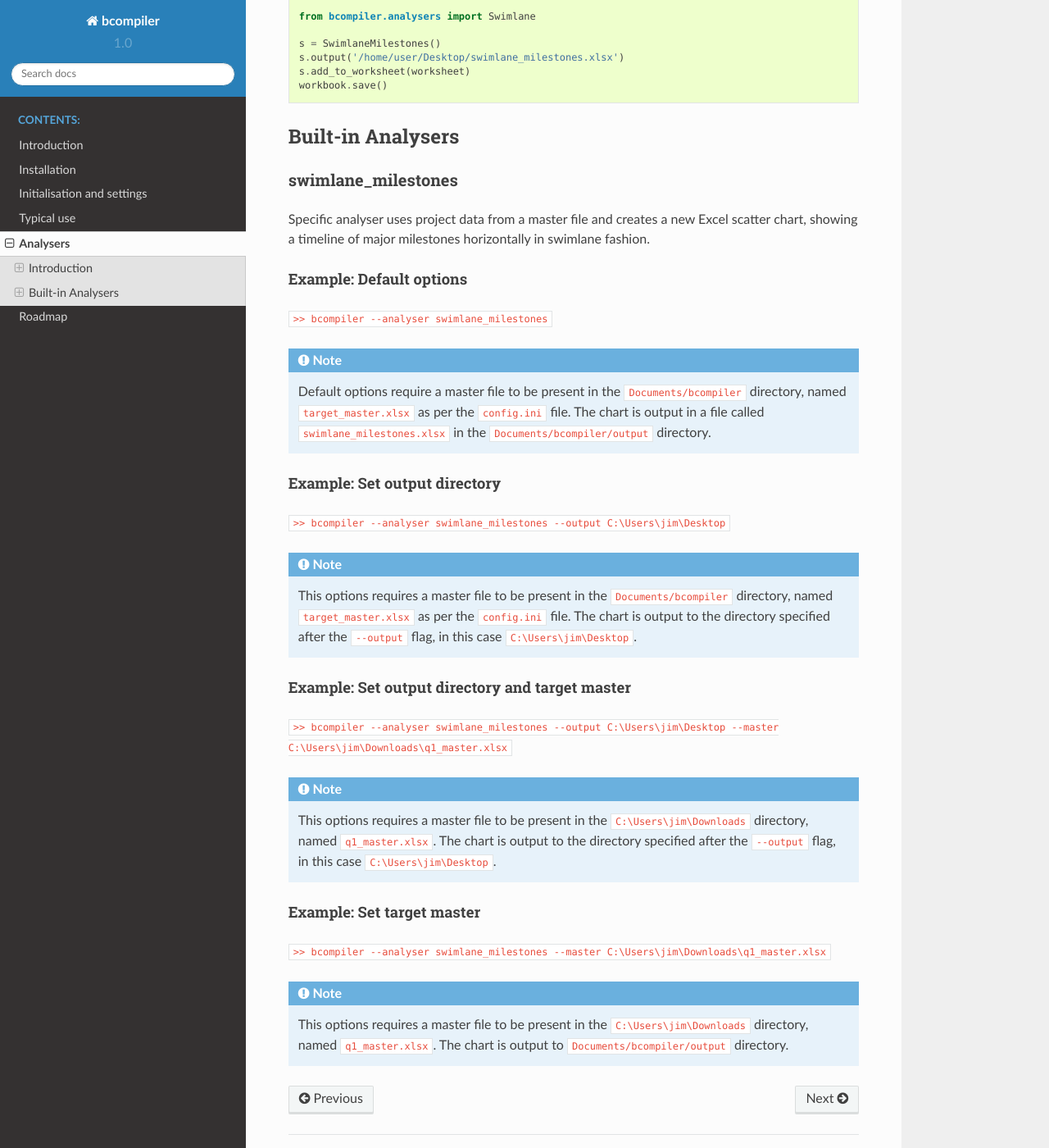
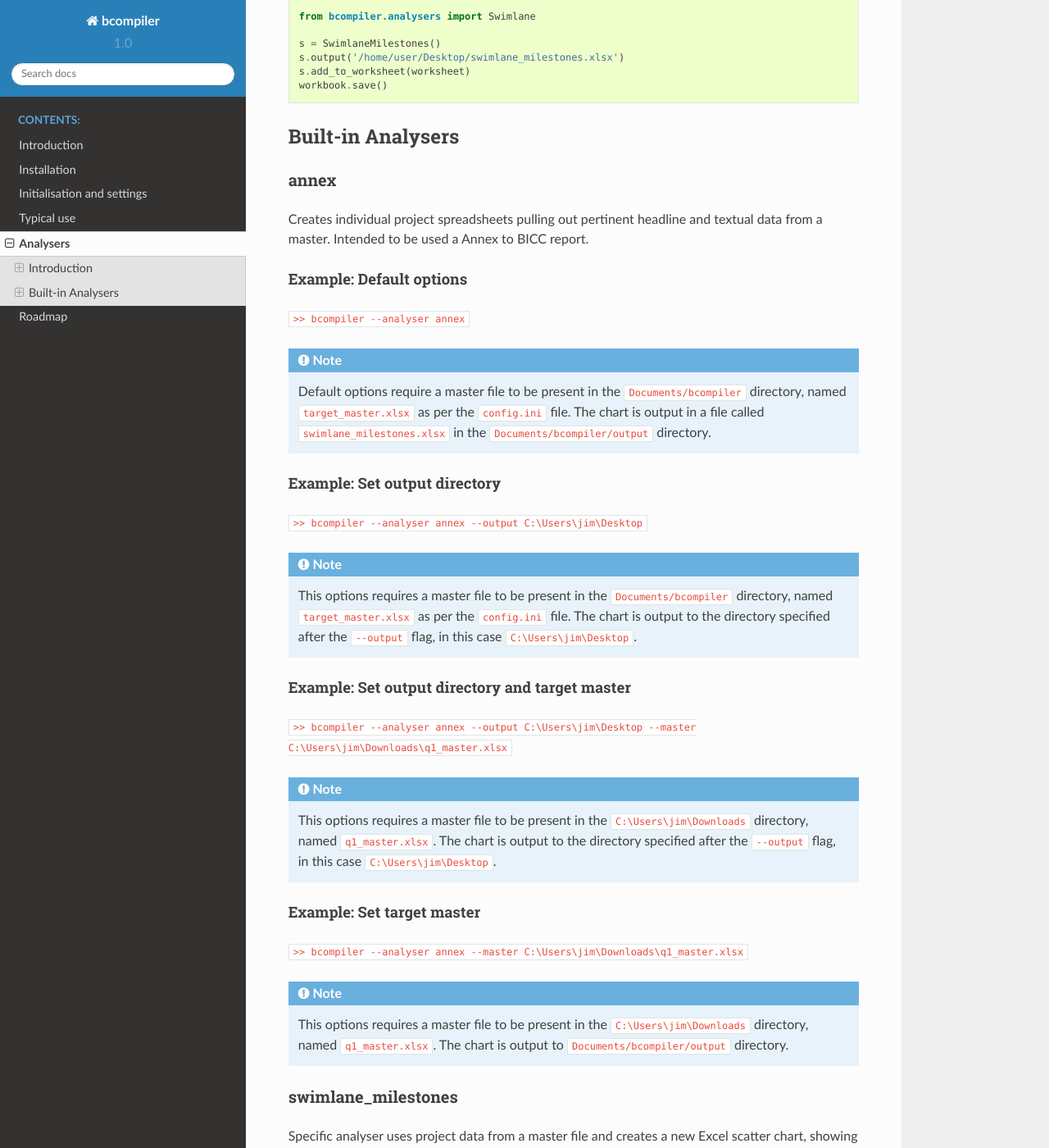
Before and after one commit to yulqen/bcompiler, a Sphinx documentation site: the page built from docs/analysers.rst, in a window 1280 px wide and 1400 px high, scrolled down 1099 px. Shown: the whole window at 82% size. Built offline with Sphinx 7.4.7 and the Read the Docs theme 2.0.0, drawn with Linux system fonts in a browser that asks for light colours.

Commit message:
docs for annex analyser

```diff
--- a/docs/analysers.rst
+++ b/docs/analysers.rst
@@ -55,6 +55,52 @@ Importing analyser code into your own projects
 Built-in Analysers
 ^^^^^^^^^^^^^^^^^^
 
+annex
++++++
+
+Creates individual project spreadsheets pulling out pertinent headline and
+textual data from a master. Intended to be used a Annex to BICC report.
+
+Example: Default options
+~~~~~~~~~~~~~~~~~~~~~~~~~
+
+``>> bcompiler --analyser annex``
+
+.. note::
+    Default options require a master file to be present in the ``Documents/bcompiler`` directory, named ``target_master.xlsx`` as per the ``config.ini`` file.
+    The chart is output in a file called ``swimlane_milestones.xlsx`` in the
+    ``Documents/bcompiler/output`` directory.
+
+Example: Set output directory
+~~~~~~~~~~~~~~~~~~~~~~~~~~~~~~
+
+``>> bcompiler --analyser annex --output C:\Users\jim\Desktop``
+
+.. note::
+    This options requires a master file to be present in the ``Documents/bcompiler`` directory, named ``target_master.xlsx`` as per the ``config.ini`` file.
+    The chart is output to the directory specified after the ``--output`` flag,
+    in this case ``C:\Users\jim\Desktop``.
+
+Example: Set output directory and target master
+~~~~~~~~~~~~~~~~~~~~~~~~~~~~~~~~~~~~~~~~~~~~~~~~
+
+``>> bcompiler --analyser annex --output C:\Users\jim\Desktop --master C:\Users\jim\Downloads\q1_master.xlsx``
+
+.. note::
+    This options requires a master file to be present in the ``C:\Users\jim\Downloads`` directory, named ``q1_master.xlsx``.
+    The chart is output to the directory specified after the ``--output`` flag,
+    in this case ``C:\Users\jim\Desktop``.
+
+Example: Set target master
+~~~~~~~~~~~~~~~~~~~~~~~~~~
+
+``>> bcompiler --analyser annex --master C:\Users\jim\Downloads\q1_master.xlsx``
+
+.. note::
+    This options requires a master file to be present in the ``C:\Users\jim\Downloads`` directory, named ``q1_master.xlsx``.
+    The chart is output to ``Documents/bcompiler/output`` directory.
+
+
 swimlane_milestones
 +++++++++++++++++++
 
```
